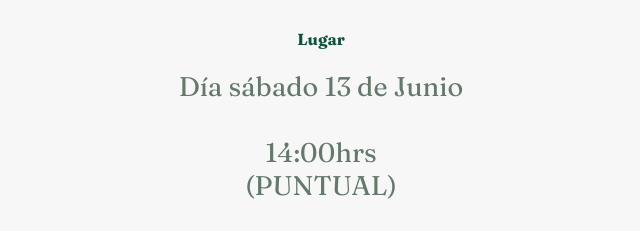
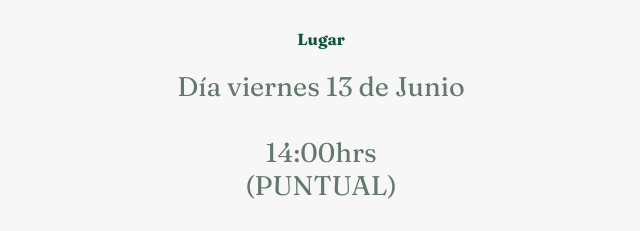
Before and after one commit to giftclick/david-grecia, a plain HTML site: page index.html in a window 1280 px wide. Shown: the part 1248-1479 px from the top of the page, 319-959 px from the left. Drawn offline with nearby package versions, Linux system fonts and the light colour scheme; a web font is replaced by a local one.

Commit message:
Actualizar index.html

```diff
--- a/index.html
+++ b/index.html
@@ -96,7 +96,7 @@
     </style>
 
     <div class="textlet">
-        <p class="textlet1">Día sábado 13 de Junio <br> <br>14:00hrs<br>(PUNTUAL)</p>
+        <p class="textlet1">Día viernes 13 de Junio <br> <br>14:00hrs<br>(PUNTUAL)</p>
     </div>
     <div class="countdown">
         <h1>Estamos a</h1>
```
